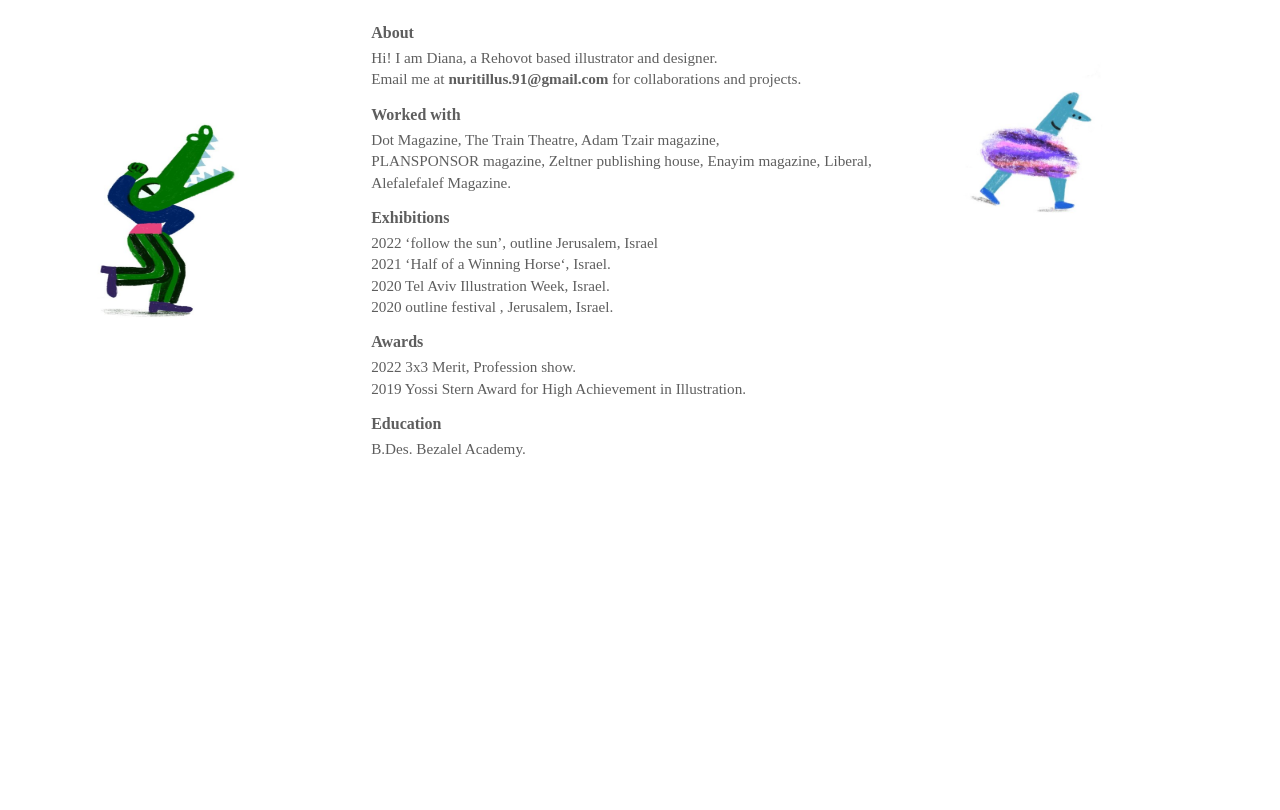
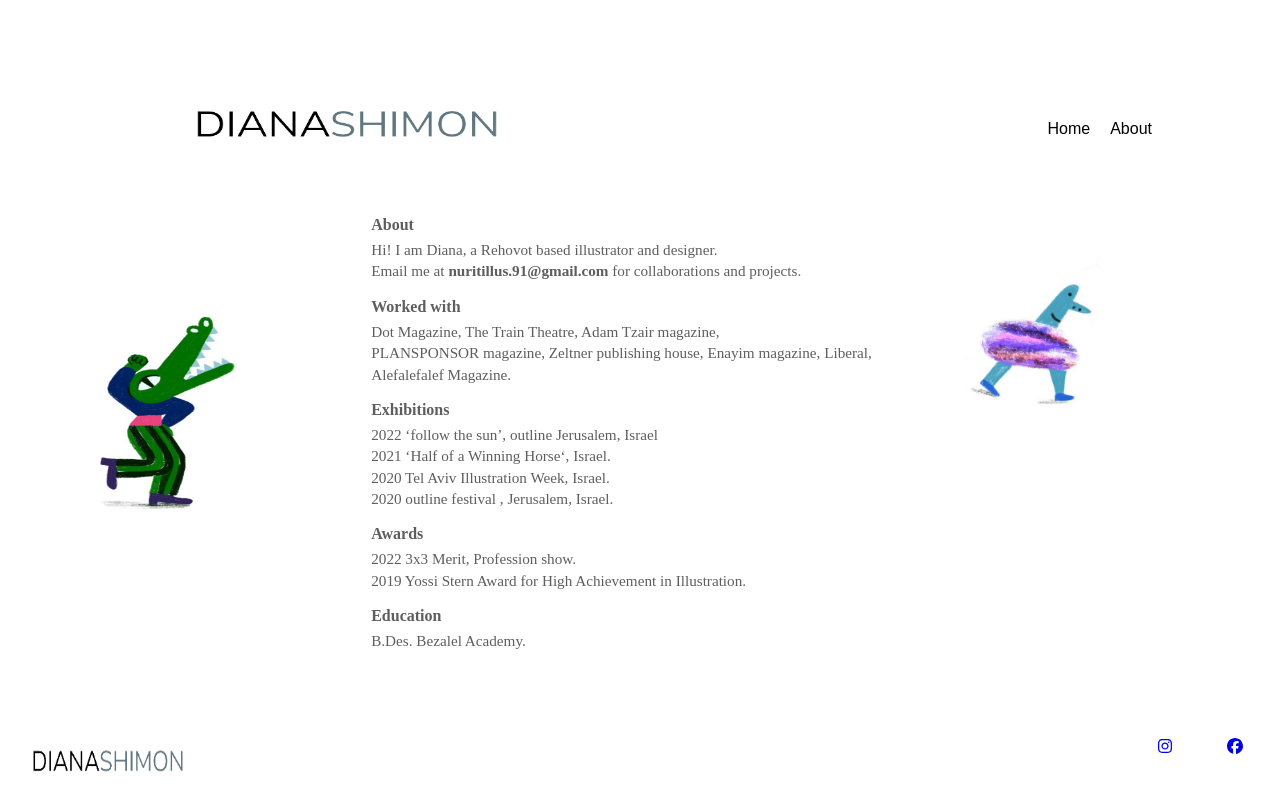
Before and after one commit to Nivben190/DianaSimon, a Next.js app: page /About in a window 1280 px wide. Shown: the top 810 px of the page. Built offline with nearby package versions, Linux system fonts and the light colour scheme.

Commit message:
pushed to vercel with navbar and footer

```diff
--- a/app/layout.js
+++ b/app/layout.js
@@ -1,11 +1,14 @@
-
+import Navbar from "../components/Navbar";
+import Footer from "../components/Footer";
 export default function RootLayout({ children }) {
   return (
     <html lang="en">
     <head>
       <meta name="viewport" content="width=device-width, initial-scale=1.0" />
     </head>
+     <Navbar/>
     <body>{children}</body>
+    <Footer/>
   </html>
   )
 }
```
